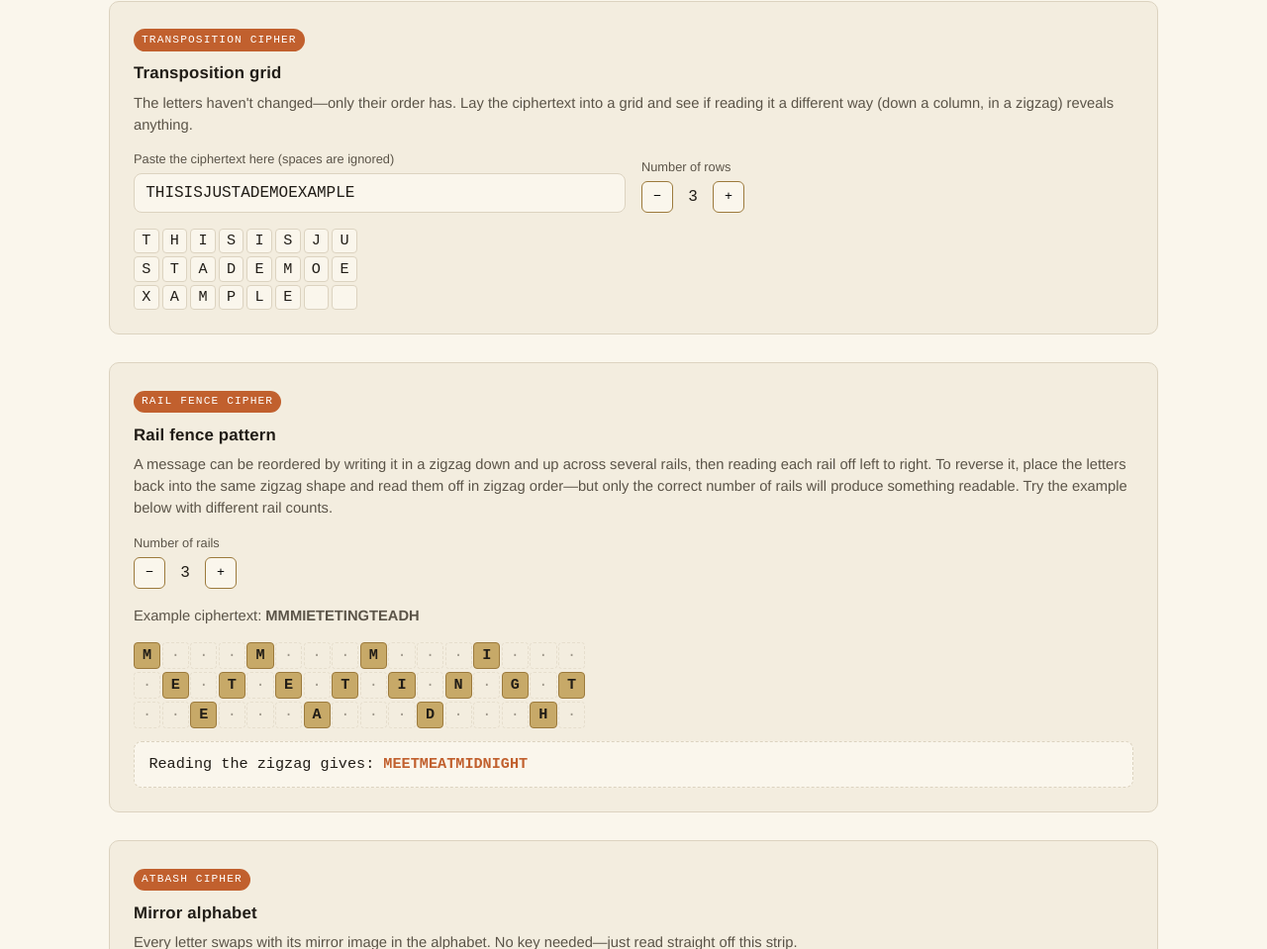
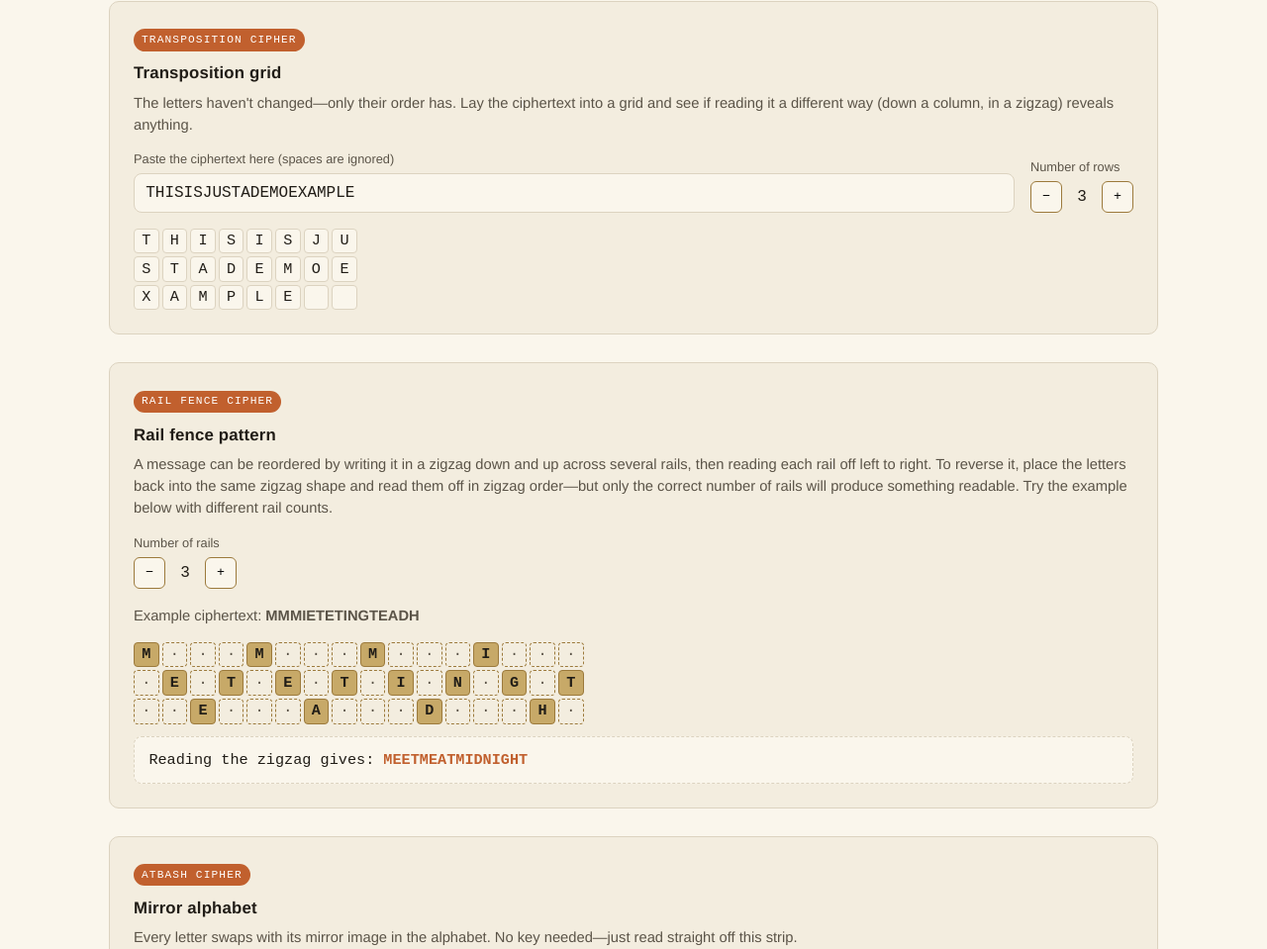
Before and after one commit to joshuacussen/cipher-toolkit, a plain HTML site: page index.html in a window 1280 px wide. Shown: the part 1628-2587 px from the top of the page at 99% size. Drawn offline with Linux system fonts and the light colour scheme.

Commit message:
Refine CSS styles for transposition input
Adjusted styles for .trans-controls and .rail-cell.

```diff
--- a/cipher_toolkit.css
+++ b/cipher_toolkit.css
@@ -343,6 +343,7 @@
   }
 
   .trans-controls > div{ flex:1; min-width:200px; }
+  .trans-controls > div:has(.rows-stepper){ flex:0 0 auto; min-width:0; }
 
   .rows-stepper{
     display:flex;
@@ -494,7 +495,7 @@
     border:1px solid var(--rule);
     border-radius:4px;
     aspect-ratio:1;
-    min-width:1.7rem;
+    min-width:1.6rem;
     display:flex;
     align-items:center;
     justify-content:center;
@@ -508,9 +509,8 @@
 
   .rail-cell.empty{
     background:transparent;
-    border:1px dashed var(--rule);
+    border:1px dashed var(--brass);
     color:var(--ink-soft);
-    opacity:0.55;
     font-weight:400;
   }
 
```
